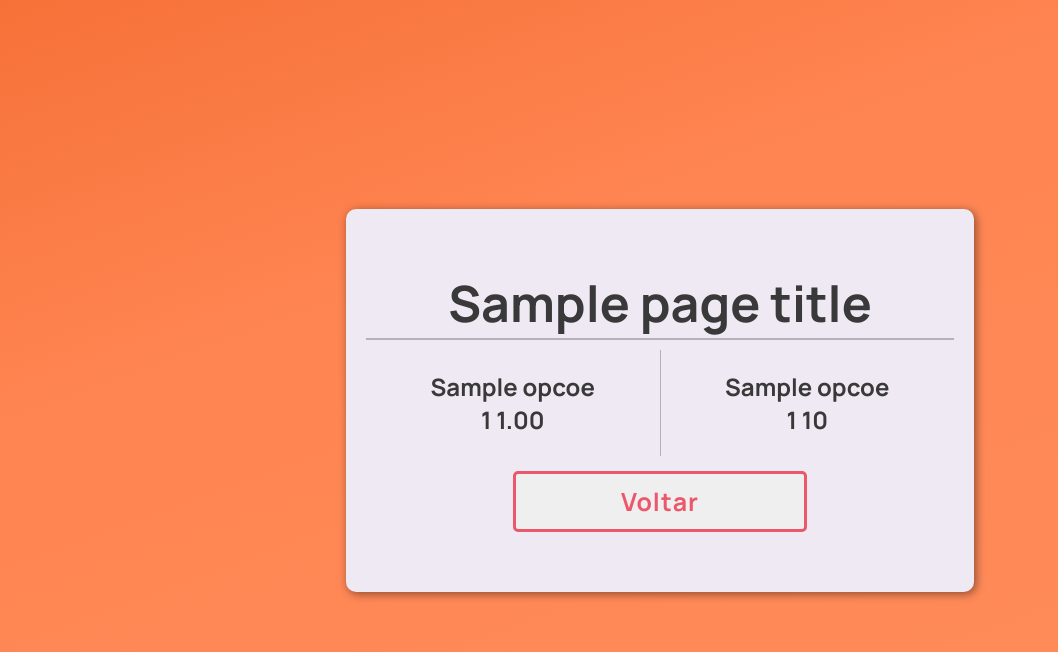
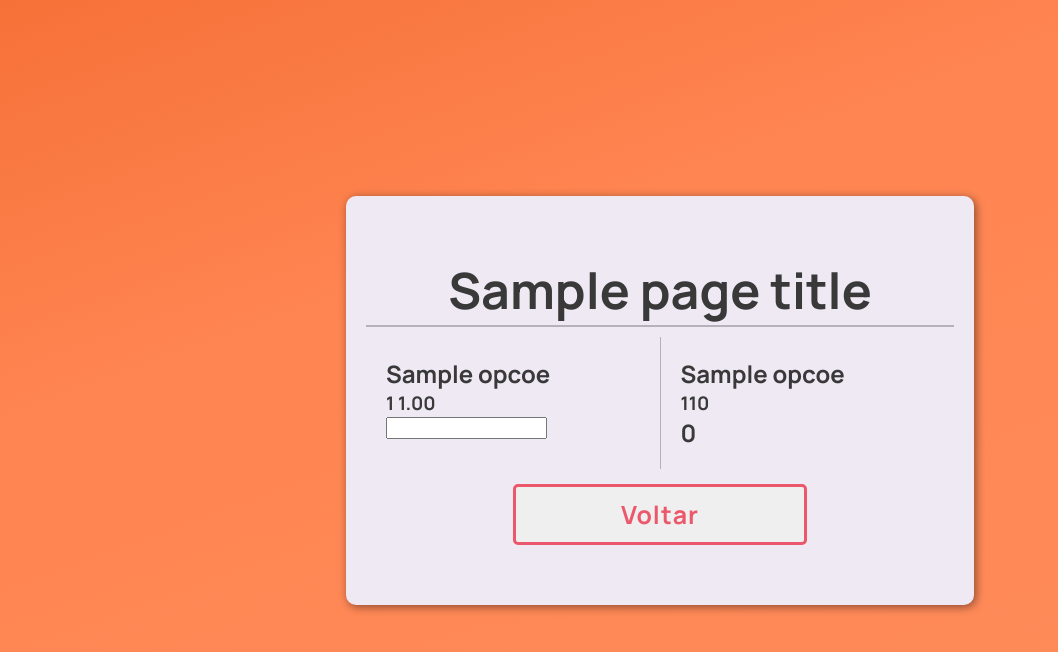
Before and after one commit to enzo-garofalo/conversor-flask-api, a Flask app: template templates/resultado.html in a window 1280 px wide. Shown: the top 652 px of the page, without its empty margins (0-1058 px from the left). Run offline with Flask 3, Linux system fonts and the light colour scheme; the template is opened without the code that fills it: most values are stand-ins (such as "Sample title", 1, 10 or a date in 2020).

Commit message:
FEAT: valores convertidos

```diff
--- /dev/null
+++ b/static/app.js
@@ -0,0 +1,10 @@
+function atualizarResultado() {
+    // Obtendo o valor da conversão por unidade
+    const valor = parseFloat(document.getElementById('valor').innerText);
+    // Obtendo o valor de entrada do usuário
+    const entrada = parseFloat(document.getElementById('entrada').value);
+    // Calculando o resultado
+    const resultado = valor * entrada;
+    // Atualizando o campo de resultado
+    document.getElementById('resultado').innerText = isNaN(resultado) ? 0 : resultado.toFixed(2);
+}
--- a/static/style.css
+++ b/static/style.css
@@ -107,10 +107,13 @@
   }
   .div1, .div2 {
     color: var(--middle-color);
-    text-align: center;
     flex: 1;
     padding: 20px;
   }
   .div1{
     border-right: 1px solid rgba(0, 0, 0, 0.24);
   }
+  .valor-container {
+    display: inline-flex;
+    align-items: center;
+  }
--- a/templates/resultado.html
+++ b/templates/resultado.html
@@ -1,16 +1,21 @@
-{% extends "template.html"%}
+{% extends "template.html" %}
 {% block content %}
     <div class="container">
         <div class="div1">
             <h2>{{ opcoes[de][1] }}</h2>
-            <h2>{{ opcoes[de][0]}} 1.00</h2>
+            <h3>{{ opcoes[de][0]}} 1.00</h3>
+            <input type="number" id="entrada" oninput="atualizarResultado()">
         </div>
         <div class="div2">
             <h2>{{ opcoes[para][1] }}</h2>
-            <h2>{{ opcoes[para][0]}} {{ valor }}</h2>
+            <div class="valor-container">
+                <h3>{{ opcoes[para][0] }}</h3>
+                <h3 id="valor">{{ valor }}</h3>
+            </div>
+            <h2 id="resultado">0</h2>
         </div>
     </div>
-    <a href="{{url_for('index')}}">
+    <a href="{{ url_for('index') }}">
         <button class='btn Voltar'>Voltar</button>
     </a>
 {% endblock content %}
--- a/templates/template.html
+++ b/templates/template.html
@@ -17,7 +17,10 @@
         <div id='welcome'>
           <p>{{page_title}}</p>
         </div>
+
         {% block content %}{% endblock content %}
+
+        <script type="text/javascript" src="{{ url_for('static', filename='app.js') }}"></script>
 
       </div>
 
```
